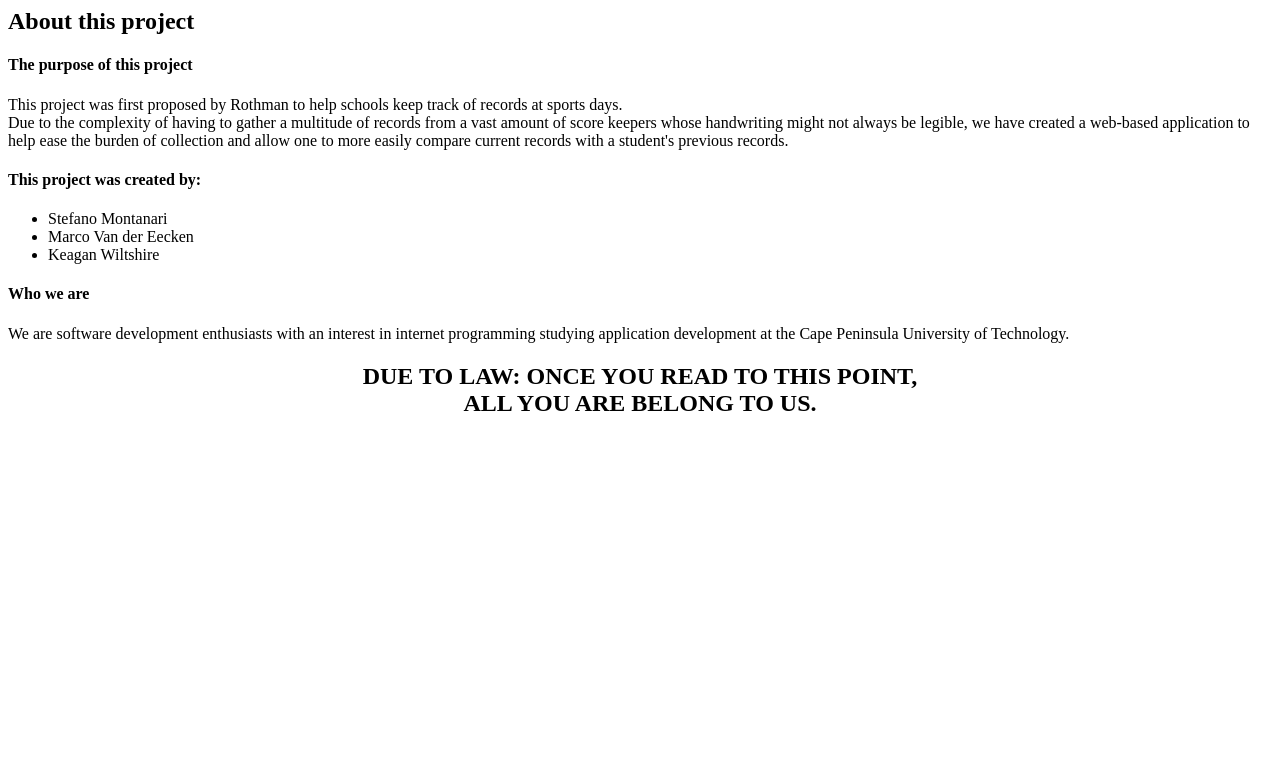
After one commit to MarcoVanderEecken/ShoppingCart, a PHP site: page /html/about.html in a window 1280 px wide. The commit adds this page. Shown: the top 779 px of the page. Run offline with PHP 8.4, Linux system fonts and the light colour scheme.

Commit message:
Version 0.8.3.2 update - Added about and help page - Added add teacher/mod - Need to still add log support - Need to still add approval - Need to populate help and about

```diff
--- /dev/null
+++ b/html/about.html
@@ -0,0 +1,29 @@
+<body>
+    <div class="container">
+        <div class="jumbotron">
+            <h2> About this project</h2>
+
+            <h4> The purpose of this project</h4>
+            <span>
+                This project was first proposed by Rothman to help schools keep track of records at sports days.<br>
+                Due to the complexity of having to gather a multitude of records from a vast amount of score keepers whose
+                handwriting might not always be legible, we have created a web-based application to help ease the burden
+                of collection and allow one to more easily compare current records with a student's previous records.
+
+            </span>
+            <h4> This project was created by:</h4>
+            <ul>
+                <li> Stefano Montanari </li>
+                <li> Marco Van der Eecken</li>
+                <li> Keagan Wiltshire</li>
+            </ul>
+
+            <h4> Who we are</h4>
+            <span> We are software development enthusiasts with an interest in internet programming studying
+                application development at the Cape Peninsula University of Technology.<br></span>
+
+            <h2 style="text-align: center"> DUE TO LAW: ONCE YOU READ TO THIS POINT, <br> ALL YOU ARE BELONG TO US.</h2>
+
+        </div>
+    </div>
+</body>
--- a/productCartPage.php
+++ b/productCartPage.php
@@ -36,6 +36,9 @@ $title = "Shopping Cart";
 	include_once('html/baseHeader.html');
 	include_once('mainMenu.html');
 
+	//main body container
+	echo "<div class='container'>";
+
 	include_once('html/productCartPage.html');
 	//add objects.
 	foreach ($_SESSION['userCart'] as $key => $value){
@@ -53,6 +56,7 @@ echo "
 	       </div>
 	     </div>
 	    </div>
+	   </div>
 	</body>";
 
 	include_once ('html/indexFooter.html');
--- a/productList.php
+++ b/productList.php
@@ -1,5 +1,5 @@
 <?php
-    $title = "Shop";
+    $title = "Product List";
     include('html/baseHeader.html');
     include('mainMenu.html');
     require_once("productCart.php");
@@ -24,6 +24,7 @@
 	$results = $conn->query($sql);
 
 	//container for the products:
+	echo "<div class='container'>";
 	echo "<div class='jumbotron'>";
 
 	//form sort.
@@ -84,3 +85,4 @@
     //end container for product items
     echo "</div>"; //end of container
     echo "</div>"; //end of jumbotron
+	echo "<div class='container'>";//end of main container
--- a/recordsList.php
+++ b/recordsList.php
@@ -24,6 +24,9 @@
 	//get schools.
 	$sql = "SELECT sport.type FROM sport ORDER BY sport.type;";
 	$results = $conn->query($sql);
+
+	//container for all.
+	echo "<div class='container'>";
 
 	//container for the products:
 	echo "<div class='jumbotron'>";
@@ -107,3 +110,4 @@
 	//end container for product items
 	echo "</div>"; //end of container
 	echo "</div>"; //end of jumbotron
+	echo "</div>"; //end of main container
--- a/timerFunction.php
+++ b/timerFunction.php
@@ -1,4 +1,9 @@
 <?php
+
+/** Countdown timer, use id of time.
+ * Based on: https://stackoverflow.com/questions/20618355/the-simplest-possible-javascript-countdown-timer
+ * @param $time integer in seconds
+ */
 function countDown($time) {
 	?>
 	<script type="text/javascript">
```
Also changed, not shown: about.php (added, +17 -0 lines), html/help.html (added, +9 -0 lines), mainMenu.html (+6 -1 lines), studentList.php (+6 -2 lines). Lines whose indentation alone changed are shown as unchanged.
